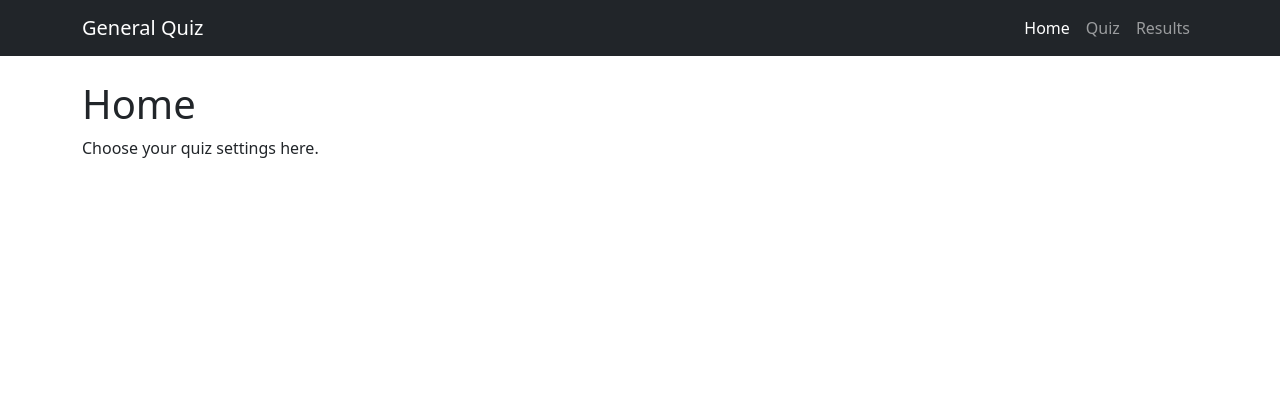
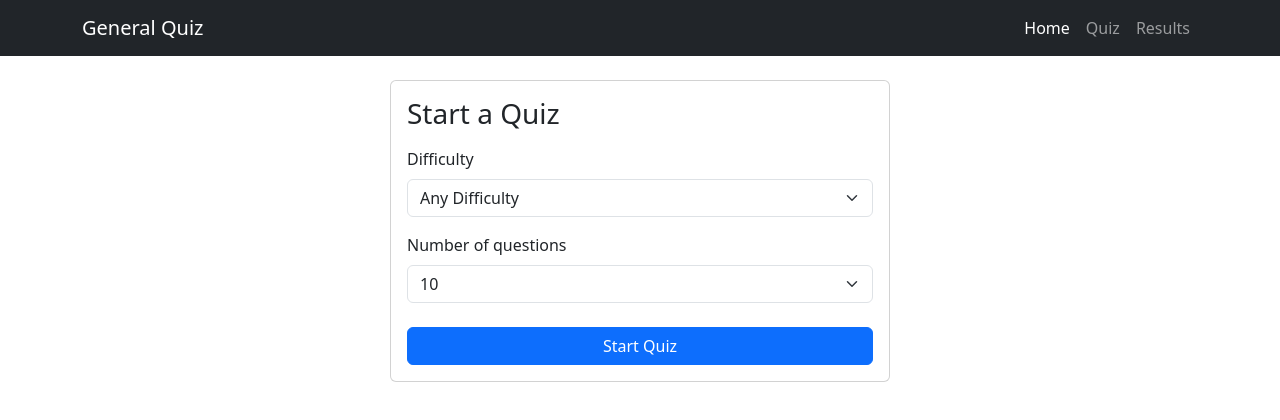
Before and after one commit to andrewchiemerieokeke-pixel/general-quiz, a React (Vite) app in the folder general-quiz/: page /#/ in a window 1280 px wide. Shown: the top 420 px of the page. Built offline with nearby package versions, Linux system fonts and the light colour scheme.

Commit message:
Added difficulty options to the home screen and number of questions

```diff
--- a/general-quiz/src/pages/Home.jsx
+++ b/general-quiz/src/pages/Home.jsx
@@ -1,9 +1,48 @@
+import { useState } from 'react'
+import { useNavigate } from 'react-router-dom'
+import { Card, Form, Button } from 'react-bootstrap'
+
 function Home() {
+  const navigate = useNavigate()
+  const [difficulty, setDifficulty] = useState('')
+  const [amount, setAmount] = useState(10)
+
+  function handleSubmit(event) {
+    event.preventDefault()
+    navigate('/quiz', { state: { difficulty, amount } })
+  }
+
   return (
-    <div>
-      <h1>Home</h1>
-      <p>Choose your quiz settings here.</p>
-    </div>
+    <Card className="mx-auto" style={{ maxWidth: '500px' }}>
+      <Card.Body>
+        <Card.Title as="h1" className="h3 mb-3">Start a Quiz</Card.Title>
+        <Form onSubmit={handleSubmit}>
+          <Form.Group className="mb-3" controlId="difficulty">
+            <Form.Label>Difficulty</Form.Label>
+            <Form.Select value={difficulty} onChange={(e) => setDifficulty(e.target.value)}>
+              <option value="">Any Difficulty</option>
+              <option value="easy">Easy</option>
+              <option value="medium">Medium</option>
+              <option value="hard">Hard</option>
+            </Form.Select>
+          </Form.Group>
+
+          <Form.Group className="mb-4" controlId="amount">
+            <Form.Label>Number of questions</Form.Label>
+            <Form.Select value={amount} onChange={(e) => setAmount(Number(e.target.value))}>
+              <option value={5}>5</option>
+              <option value={10}>10</option>
+              <option value={15}>15</option>
+              <option value={20}>20</option>
+            </Form.Select>
+          </Form.Group>
+
+          <Button type="submit" variant="primary" className="w-100">
+            Start Quiz
+          </Button>
+        </Form>
+      </Card.Body>
+    </Card>
   )
 }
 
--- a/general-quiz/src/pages/Quiz.jsx
+++ b/general-quiz/src/pages/Quiz.jsx
@@ -1,8 +1,13 @@
+import { useLocation } from 'react-router-dom'
+
 function Quiz() {
+  const { state } = useLocation()
+
   return (
     <div>
       <h1>Quiz</h1>
       <p>Questions will appear here.</p>
+      <pre>{JSON.stringify(state, null, 2)}</pre>
     </div>
   )
 }
```
